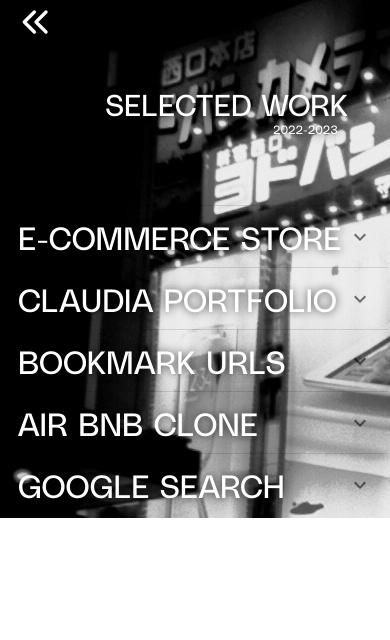
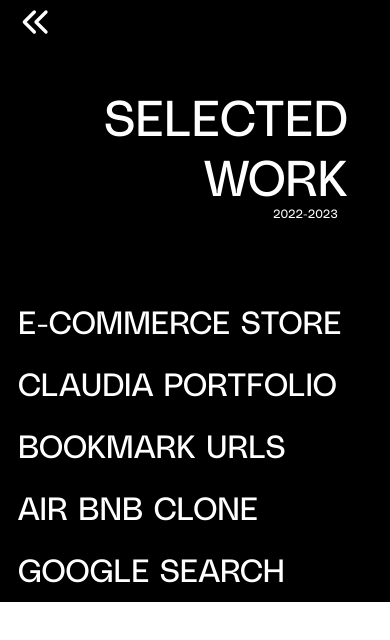
Before and after one commit to Jacobbidmead/new-portfolio, a React (Create React App) app: page /Projects in a window 390 px wide. Shown: the top 640 px of the page. Built offline with nearby package versions, Linux system fonts and the light colour scheme.

Commit message:
Adjusted responsive styling

```diff
--- a/src/App.css
+++ b/src/App.css
@@ -140,8 +140,9 @@
   background-color: rgb(0, 0, 0);
   color: white;
   padding: 40px;
-  background-image: url("/public/images/japan.jpeg");
+  /* background-image: url("/public/images/japan.jpeg"); */
   background-repeat: no-repeat;
+  height: 100%;
 }
 
 .latest-container {
@@ -189,7 +190,7 @@
   height: 400px;
   object-fit: contain;
   position: relative;
-  background-color: rgba(76, 79, 246, 0.309);
+  background-color: rgba(207, 207, 207, 0.128);
   padding-top: 80px;
   padding-bottom: 80px;
   border-radius: 5px;
@@ -317,8 +318,7 @@
   margin-top: 50px;
   padding: 50px;
   border-radius: 5px;
-  background-color: rgba(76, 79, 246, 0.309);
-  border: 1px solid rgba(255, 255, 255, 0.509);
+
   text-shadow: 0 0 8px #cccfcabf;
 }
 
@@ -379,7 +379,7 @@
   }
 
   .latest-work {
-    font-size: 30px;
+    font-size: 50px;
     margin-bottom: 20px;
     padding-bottom: 30px;
   }
@@ -414,11 +414,16 @@
   }
 
   .swiper-img {
-    padding: 4px 5px 25px 5px;
     border-radius: 5px;
-    margin: 20px 0px;
+    border: none;
     height: 250px;
-    border: 1px solid rgba(255, 255, 255, 0.745);
+    background-color: none;
+    margin-bottom: 30px;
+    padding-bottom: 150px;
+  }
+
+  .accordion-container {
+    height: 100%;
   }
 
   .about-project {
--- a/src/components/Accordion.js
+++ b/src/components/Accordion.js
@@ -11,6 +11,8 @@ import googleImg from "../imageData/googleImg";
 import claudiaImg from "../imageData/claudiaImg";
 import { motion } from "framer-motion";
 import ArrowIconComponent from "./Arrow";
+import { hexToRgb } from "@mui/material";
+import { height } from "@mui/system";
 
 const boxAnimate = {
   offscreen: { y: 200, opacity: 0 },
@@ -27,6 +29,7 @@ const boxAnimate = {
 
 export default function SimpleAccordion() {
   return (
+    <div>
       <div className="accordion-container">
         <ArrowIconComponent />
         <div className="latest-container">
@@ -41,6 +44,7 @@ export default function SimpleAccordion() {
             <div className="latest-date">2022-2023</div>
           </motion.div>
         </div>
+        <div className="accordion-content">
           <Accordion
             sx={{
               border: "none",
@@ -61,10 +65,13 @@ export default function SimpleAccordion() {
               <div className="project">
                 <ImageSwiper images={webstoreImg} />
                 <div className="project-description">
-              <div className="about-project"> Front end E-commerce store.</div>
+                  <div className="about-project">
+                    {" "}
+                    Front end E-commerce store.
+                  </div>
                   <div className="project-text">
-                Users are able to browse items by brand & category, add & remove
-                items from the basket.
+                    Users are able to browse items by brand & category, add &
+                    remove items from the basket.
                   </div>
                   <div className="technologies">
                     Technologies used - TypeScript, Next.js, MUI library, React
@@ -152,9 +159,10 @@ export default function SimpleAccordion() {
                 <div className="project-description">
                   <div className="about-project">Bookmarker App.</div>
                   <div className="project-text">
-                Users are able to add, edit & delete bookmarks (URLS). Front end
-                app, data is saved on the brower and persists page reload. The
-                page uses pagination, up too twenty links are shown per page.
+                    Users are able to add, edit & delete bookmarks (URLS). Front
+                    end app, data is saved on the brower and persists page
+                    reload. The page uses pagination, up too twenty links are
+                    shown per page.
                   </div>
                   <div className="technologies">
                     TypeScript, React, Styled Components.
@@ -200,10 +208,10 @@ export default function SimpleAccordion() {
                     Full stack MVC Air Bnb Clone.
                   </div>
                   <div className="project-text">
-                Users are able to create a profile and upload house data, which
-                is populated onto the main app page. Users, while logged in, can
-                also edit house data and leave comments. User data is stored in
-                MongoDB and accessed with Express.js.
+                    Users are able to create a profile and upload house data,
+                    which is populated onto the main app page. Users, while
+                    logged in, can also edit house data and leave comments. User
+                    data is stored in MongoDB and accessed with Express.js.
                   </div>
                   <div className="technologies">
                     Technologies used - JavaScript, HTML, CSS, Bootstrap,
@@ -236,9 +244,9 @@ export default function SimpleAccordion() {
                   <div className="about-project">Goolge search style app.</div>
                   <div className="project-text">
                     Google Search style app, made using React for the front end
-                while creating our own API and connecting to the backend using
-                Axios. Users are able to search for limited data contained in
-                the MongoDB database.
+                    while creating our own API and connecting to the backend
+                    using Axios. Users are able to search for limited data
+                    contained in the MongoDB database.
                   </div>
                   <div className="technologies">
                     Technologies used - React, Axios, MongoDb.
@@ -248,5 +256,7 @@ export default function SimpleAccordion() {
             </AccordionDetails>
           </Accordion>
         </div>
+      </div>
+    </div>
   );
 }
```
Lines whose indentation alone changed are shown as unchanged.
